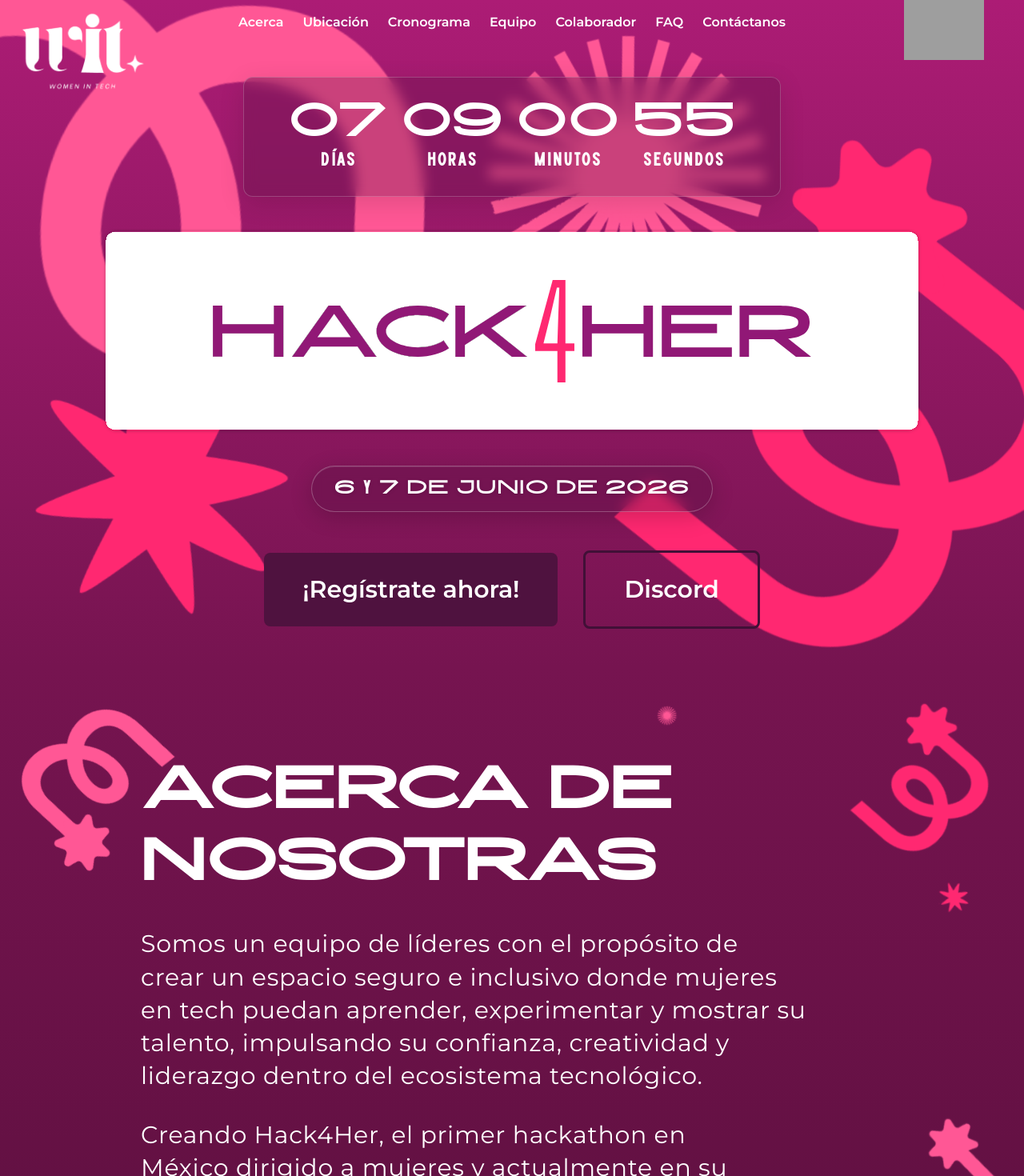
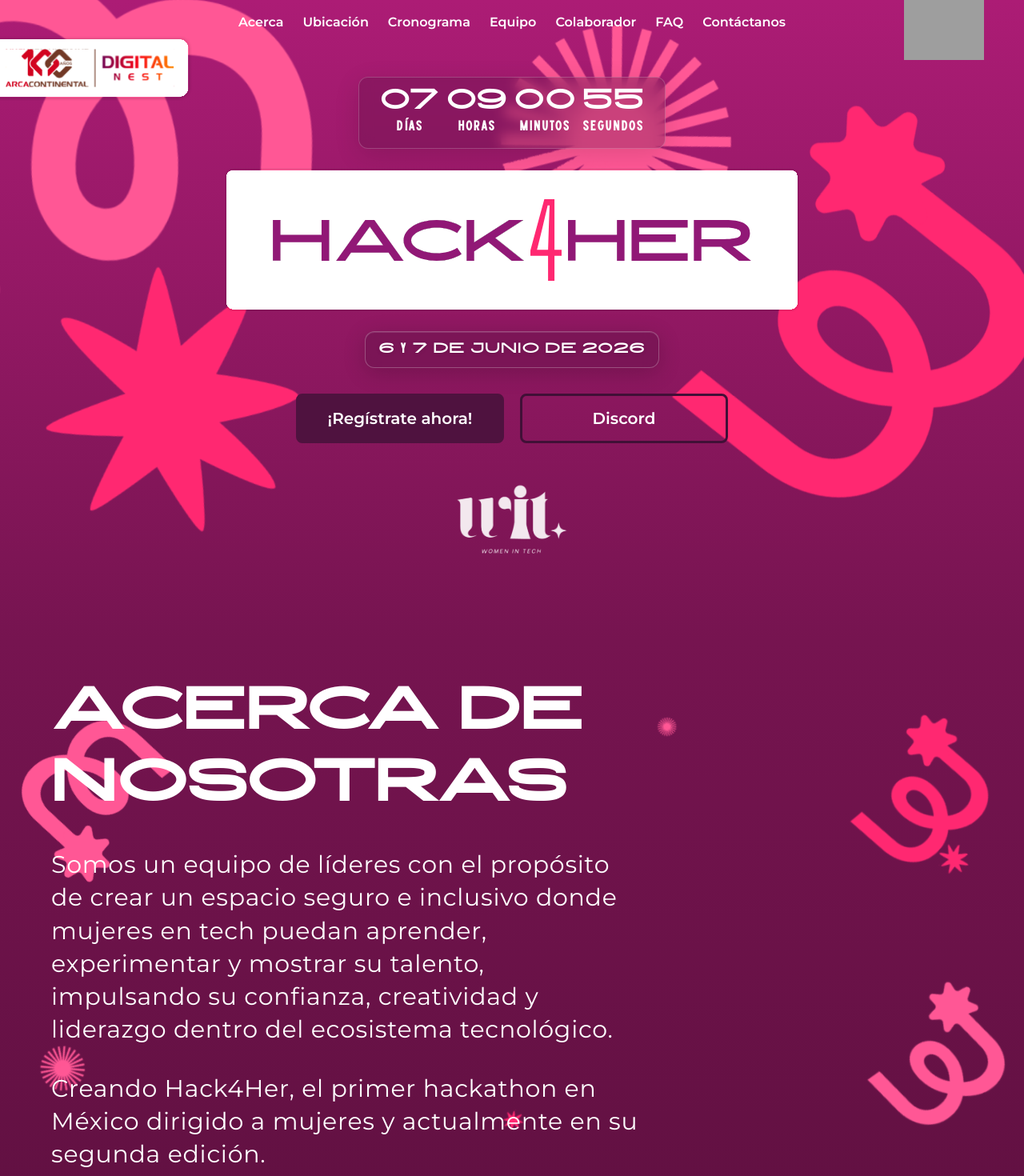
Before and after one commit to WIT-MTY/webpage_h4h, a Next.js app: page / in a window 1280 px wide. Shown: the top 1470 px of the page at 80% size. Built offline with nearby package versions, Linux system fonts and the light colour scheme; grey boxes are pictures that could not be loaded.

Commit message:
new: logo arca y logo wit pos distinto y fixes y enchanced registro page

```diff
--- a/app/componentes/formulario_comp/BotonForms.tsx
+++ b/app/componentes/formulario_comp/BotonForms.tsx
@@ -2,11 +2,11 @@
 
 const BotonForms = () => {
     return (
-        <Link href="/registro">
+        <Link href="/registro" className="w-full sm:w-auto">
             <button
                 type="button"
-                className="w-full sm:w-auto text-white font-montserrat text-xl sm:text-2xl md:text-3xl font-semibold rounded-lg transition-all duration-300 hover:scale-[1.02] active:scale-[0.98] py-5 px-8 sm:py-6 sm:px-11 md:py-7 md:px-12 min-h-[3.5rem] sm:min-h-0"
-                style={{ backgroundColor: '#4F123F' }}
+                className="w-full sm:w-[240px] md:w-[260px] text-white font-montserrat text-base sm:text-lg md:text-xl font-semibold rounded-lg transition-all duration-300 hover:scale-[1.02] active:scale-[0.98] py-2.5 px-5 sm:py-3 sm:px-6 md:py-3.5 md:px-7 min-h-[2.75rem] sm:min-h-0 border-[3px]"
+                style={{ backgroundColor: '#4F123F', borderColor: '#4F123F' }}
             >
                 ¡Regístrate ahora!
 
--- a/app/componentes/navbar/header.tsx
+++ b/app/componentes/navbar/header.tsx
@@ -46,10 +46,6 @@
     <header className="fixed top-0 w-full z-50 transition-all duration-300">
       <nav className="px-6 py-3 flex font-montserrat font-semibold text-white">
 
-        <div className="hidden lg:block z-50"> {/* logo no visible en celular */}
-          {isHome && <Logo image_logo="/images/wit_logos/logo_wit_blanco.png" w_logo="w-40" />}
-        </div>
-
         <button onClick={() => setIsMenuOpen(!isMenuOpen)} className="lg:hidden text-white focus:outline-none z-50">
           <svg className="w-6 h-6" fill="none" stroke="currentColor" viewBox="0 0 24 24">
             {isMenuOpen ? (
--- a/app/componentes/registro/BotonRegistro.tsx
+++ b/app/componentes/registro/BotonRegistro.tsx
@@ -4,7 +4,7 @@
     return (
         <div>
             <Link href="/registro">
-                <button className="bg-[#4F123F] text-white px-4 py-4 rounded-2xl hover:bg-secundario-morado-800 transition-colors duration-300">
+                <button className="bg-[#4F123F] text-white px-5 py-5 rounded-2xl hover:bg-secundario-morado-800 transition-colors duration-300">
                     ¡Regístrate ahora!
                 </button>
             </Link>
--- a/app/pages/acercaSection.tsx
+++ b/app/pages/acercaSection.tsx
@@ -4,7 +4,7 @@
 
 const AcercaSection = () => {
     return (
-        <Section id="acerca" className="h-full flex items-center justify-center relative overflow-x-hidden" bg_color="linear-gradient(180deg, #761450, #5F1040)" noPadding={true}>
+        <Section id="acerca" className="h-full flex items-start justify-start relative overflow-x-hidden pt-12 md:pt-12" bg_color="linear-gradient(180deg, #761450, #5F1040)" noPadding={true} minHeightViewport={true}>
             {/* Background Decorations */}
             <div className="absolute inset-0 z-0 overflow-hidden pointer-events-none">
                 <BackgroundDecor />
@@ -17,7 +17,7 @@
             </div>
 
             {/* Content Container */}
-            <div className="relative z-10 w-full max-w-full pl-16 pr-4 sm:pl-20 sm:pr-6 md:pl-32 md:pr-12 lg:pl-44 lg:pr-16 flex flex-col lg:flex-row items-start justify-between gap-8 md:gap-12 overflow-x-hidden">
+            <div className="relative z-10 w-full max-w-full pl-4 pr-4 sm:pl-6 sm:pr-6 md:pl-12 md:pr-12 lg:pl-16 lg:pr-16 flex flex-col lg:flex-row items-start justify-between gap-8 md:gap-12 overflow-x-hidden">
                 {/* Text Content */}
                 <div className="w-full lg:max-w-[min(100%,52rem)] space-y-6 md:space-y-8 text-left">
                     <h1 className="font-high-cruiser text-4xl sm:text-5xl md:text-6xl lg:text-7xl font-bold text-white uppercase tracking-wide leading-tight max-w-full">
@@ -26,12 +26,12 @@
                         nosotras
                     </h1>
 
-                    <div className="max-w-full space-y-6 md:space-y-8 text-white font-montserrat font-normal">
-                        <p className="max-w-[90vw] sm:max-w-[52ch] md:max-w-[56ch] lg:max-w-[58ch] text-lg sm:text-xl md:text-2xl lg:text-3xl leading-snug tracking-wide text-pretty">
+                    <div className="max-w-full space-y-6 md:space-y-8">
+                        <p className="text-white font-montserrat font-normal text-lg sm:text-xl md:text-2xl lg:text-3xl leading-snug tracking-wide text-pretty max-w-[37ch] text-left">
                             Somos un equipo de líderes con el propósito de crear un espacio seguro e inclusivo donde mujeres en tech puedan aprender, experimentar y mostrar su talento, impulsando su confianza, creatividad y liderazgo dentro del ecosistema tecnológico.
                         </p>
 
-                        <p className="max-w-[90vw] sm:max-w-[52ch] md:max-w-[56ch] lg:max-w-[58ch] text-lg sm:text-xl md:text-2xl lg:text-3xl leading-snug tracking-wide text-pretty">
+                        <p className="text-white font-montserrat font-normal text-lg sm:text-xl md:text-2xl lg:text-3xl leading-snug tracking-wide text-pretty max-w-[38ch] text-left">
                             Creando Hack4Her, el primer hackathon en México dirigido a mujeres y actualmente en su segunda edición.
                         </p>
                     </div>
--- a/app/pages/contactanosSection.tsx
+++ b/app/pages/contactanosSection.tsx
@@ -22,8 +22,8 @@
         />
 
         <div className="max-w-7xl mx-auto px-4 sm:px-6 lg:px-8">
-        <div className="flex flex-col lg:flex-row justify-between gap-8 lg:gap-12 pb-10 md:pb-12 lg:pb-16 xl:pb-20 relative z-10 pt-20 md:pt-24 lg:pt-28">
-          <div className="text-center lg:text-left w-full lg:w-1/2 mt-8 md:mt-12 lg:mt-16">
+        <div className="flex flex-col lg:flex-row justify-between gap-8 lg:gap-12 pb-10 md:pb-12 lg:pb-16 xl:pb-20 relative z-10 pt-32 md:pt-36 lg:pt-30">
+          <div className="text-center lg:text-left w-full lg:w-1/2 mt-4 md:mt-6 lg:mt-8">
             <h1 className="font-high-cruiser text-2xl sm:text-2xl md:text-2xl lg:text-3xl xl:text-3xl text-white mb-6 z-10 underline">
               CONTÁCTANOS
             </h1>
@@ -31,7 +31,7 @@
 
           </div>
 
-          <div className="text-center lg:text-right w-full lg:w-1/2 mt-8 md:mt-12 lg:mt-16">
+          <div className="text-center lg:text-right w-full lg:w-1/2 mt-4 md:mt-6 lg:mt-8">
             <h1 className="font-high-cruiser text-2xl sm:text-2xl md:text-2xl lg:text-3xl xl:text-3xl text-white mb-6 z-10 underline">
               EXPLORA
             </h1>
--- a/app/pages/homeSection.tsx
+++ b/app/pages/homeSection.tsx
@@ -44,23 +44,23 @@
             <div className="absolute inset-0 w-full h-full pointer-events-none">
                 <DoodleRosaInicio
                     top_position="-2%"
-                    left_position="-3%"
-                    width="800px"
-                    height="800px"
+                    left_position="-2%"
+                    width="586px"
+                    height="585px"
                     rotation="-1"
                     opacity={1}
                 />
                 <Sol
                     top_position="-11%"
-                    left_position="37%"
-                    width="600px"
-                    height="600px"
+                    left_position="40%"
+                    width="500px"
+                    height="500px"
                     rotation="-1"
                     opacity={5}
                 />
                 <Estrella
-                    top_position="50%"
-                    left_position="-1%"
+                    top_position="42%"
+                    left_position="0%"
                     width="400px"
                     height="430px"
                     rotation="0"
@@ -68,55 +68,64 @@
                 />
                 <DoodleFuerte
                     top_position="0%"
-                    left_position="30%"
-                    width="1150px"
-                    height="1100px"
+                    left_position="42%"
+                    width="900px"
+                    height="850px"
                     rotation="0"
                     opacity={1}
                 />
             </div>
 
+            {/* Logo ARCA - positioned on the left */}
+            <div className="absolute left-0 sm:left-0 md:left-0 lg:left-0 top-[4%] sm:top-[5%] md:top-[6%] z-20 pointer-events-none">
+                <img
+                    src="/images/colaborador_images/logo arca home.svg"
+                    alt="Logo ARCA"
+                    className="w-100 sm:w-90 md:w-90 lg:w-70 xl:w-60 h-auto opacity-100"
+                />
+            </div>
+
             {/* Content — scroll del documento (sin contenedor interno que atrape la rueda táctil) */}
-            <div className="relative z-10 w-full flex flex-col items-center gap-4 sm:gap-6 md:gap-8 lg:gap-10 px-2 sm:px-3 md:px-4 pt-14 sm:pt-20 md:pt-24 pb-10 sm:pb-12">
+            <div className="relative z-10 w-full flex flex-col items-center gap-3 sm:gap-4 md:gap-5 lg:gap-6 px-2 sm:px-3 md:px-4 pt-14 sm:pt-20 md:pt-24 pb-8 sm:pb-10 md:pb-12">
                 {/* Countdown Timer */}
-                <div className="w-full max-w-2xl backdrop-blur-sm rounded-xl px-0 py-3.5 sm:py-5 md:py-7 border border-white/20 shadow-[0_8px_32px_rgba(0,0,0,0.12)]" style={{ backgroundColor: '#4F123F4D', marginLeft: '-1rem', marginRight: '-1rem' }}>
-                    <div className="grid grid-cols-2 gap-x-2 gap-y-3 sm:flex sm:flex-row sm:items-center sm:justify-center sm:gap-2.5 md:gap-4">
+                <div className="w-full max-w-sm backdrop-blur-sm rounded-xl px-0 py-2 sm:py-2.5 md:py-3 border border-white/20 shadow-[0_8px_32px_rgba(0,0,0,0.12)]" style={{ backgroundColor: '#4F123F4D' }}>
+                    <div className="grid grid-cols-2 gap-x-1 gap-y-1.5 sm:flex sm:flex-row sm:items-center sm:justify-center sm:gap-1.5 md:gap-2">
                         {/* Days */}
                         <div className="flex flex-col items-center">
-                            <div className="text-white text-3xl sm:text-4xl md:text-6xl font-high-cruiser tabular-nums leading-none">
+                            <div className="text-white text-2xl sm:text-3xl md:text-4xl font-high-cruiser tabular-nums leading-none">
                                 {String(timeLeft.days).padStart(2, '0')}
                             </div>
-                            <div className="text-white text-base sm:text-xl md:text-2xl font-high-cruiser tracking-wider">días</div>
+                            <div className="text-white text-sm sm:text-base md:text-lg font-high-cruiser tracking-wider">días</div>
                         </div>
 
                         {/* Hours */}
                         <div className="flex flex-col items-center">
-                            <div className="text-white text-3xl sm:text-4xl md:text-6xl font-high-cruiser tabular-nums leading-none">
+                            <div className="text-white text-2xl sm:text-3xl md:text-4xl font-high-cruiser tabular-nums leading-none">
                                 {String(timeLeft.hours).padStart(2, '0')}
                             </div>
-                            <div className="text-white text-base sm:text-xl md:text-2xl font-high-cruiser tracking-wider">horas</div>
+                            <div className="text-white text-sm sm:text-base md:text-lg font-high-cruiser tracking-wider">horas</div>
                         </div>
 
                         {/* Minutes */}
                         <div className="flex flex-col items-center">
-                            <div className="text-white text-3xl sm:text-4xl md:text-6xl font-high-cruiser tabular-nums leading-none">
+                            <div className="text-white text-2xl sm:text-3xl md:text-4xl font-high-cruiser tabular-nums leading-none">
                                 {String(timeLeft.minutes).padStart(2, '0')}
                             </div>
-                            <div className="text-white text-base sm:text-xl md:text-2xl font-high-cruiser tracking-wider">minutos</div>
+                            <div className="text-white text-sm sm:text-base md:text-lg font-high-cruiser tracking-wider">minutos</div>
                         </div>
 
                         {/* Seconds */}
                         <div className="flex flex-col items-center">
-                            <div className="text-white text-3xl sm:text-4xl md:text-6xl font-high-cruiser tabular-nums leading-none">
+                            <div className="text-white text-2xl sm:text-3xl md:text-4xl font-high-cruiser tabular-nums leading-none">
                                 {String(timeLeft.seconds).padStart(2, '0')}
                             </div>
-                            <div className="text-white text-base sm:text-xl md:text-2xl font-high-cruiser tracking-wider">segundos</div>
+                            <div className="text-white text-sm sm:text-base md:text-lg font-high-cruiser tracking-wider">segundos</div>
                         </div>
                     </div>
                 </div>
 
                 {/* HACK4HER — misma altura en HACK/HER; grupo centrado en el rectángulo */}
-                <div className="relative w-[min(96vw,64rem)] shrink-0 overflow-hidden">
+                <div className="relative w-[min(85vw,45rem)] shrink-0 overflow-hidden">
                     {/* Background Rectangle */}
                     <img
                         src="/images/figuras/rectangle_inicio.svg"
@@ -128,25 +137,25 @@
                     <div
                         className="absolute inset-0 flex items-center justify-center box-border"
                         style={{
-                            paddingLeft: 'clamp(2.5rem, 10vw, 8rem)',
-                            paddingRight: 'clamp(2.5rem, 10vw, 8rem)',
+                            paddingLeft: 'clamp(2rem, 8vw, 6rem)',
+                            paddingRight: 'clamp(2rem, 8vw, 6rem)',
                         }}
                     >
-                        <div className="flex max-w-full max-h-full items-center justify-center gap-1 sm:gap-1.5 md:gap-2.5">
+                        <div className="flex max-w-full max-h-full items-center justify-center gap-1 sm:gap-1.5 md:gap-2">
                             <img
                                 src="/images/figuras/HACK.svg"
                                 alt="HACK"
-                                className="h-[4.65rem] w-auto max-h-[17vw] max-w-[33vw] shrink-0 object-contain object-center sm:h-[5.5rem] sm:max-h-[15vw] md:h-[6.65rem] md:max-h-[12.5vw] lg:h-[4rem] lg:max-h-[5.5vw] xl:h-[4.5rem] xl:max-h-[5vw]"
+                                className="h-[3.5rem] w-auto max-h-[14vw] max-w-[30vw] shrink-0 object-contain object-center sm:h-[4rem] sm:max-h-[12vw] md:h-[5rem] md:max-h-[10vw] lg:h-[3.5rem] lg:max-h-[4.5vw] xl:h-[3.8rem] xl:max-h-[4vw]"
                             />
                             <img
                                 src="/images/figuras/4.svg"
                                 alt="4"
-                                className="h-[4.75rem] w-auto max-h-[18vw] max-w-[20vw] shrink-0 object-contain object-center sm:h-[5.75rem] sm:max-h-[16vw] md:h-[7.25rem] md:max-h-[14vw] lg:h-[9rem] lg:max-h-[11vw] xl:h-[9.5rem] xl:max-h-[10vw]"
+                                className="h-[3.6rem] w-auto max-h-[15vw] max-w-[18vw] shrink-0 object-contain object-center sm:h-[4.2rem] sm:max-h-[13vw] md:h-[5.5rem] md:max-h-[11vw] lg:h-[7rem] lg:max-h-[9vw] xl:h-[7.5rem] xl:max-h-[8vw]"
                             />
                             <img
                                 src="/images/figuras/HER.svg"
                                 alt="HER"
-                                className="h-[3.75rem] w-auto max-h-[14vw] max-w-[28vw] shrink-0 object-contain object-center sm:h-[4.5rem] sm:max-h-[12vw] md:h-[5.5rem] md:max-h-[10vw] lg:h-[4rem] lg:max-h-[5.5vw] xl:h-[4.5rem] xl:max-h-[5vw]"
+                                className="h-[2.8rem] w-auto max-h-[12vw] max-w-[25vw] shrink-0 object-contain object-center sm:h-[3.3rem] sm:max-h-[10vw] md:h-[4.2rem] md:max-h-[8vw] lg:h-[3.5rem] lg:max-h-[4.5vw] xl:h-[3.8rem] xl:max-h-[4vw]"
                             />
                         </div>
                     </div>
@@ -154,28 +163,37 @@
 
                 {/* Fecha — misma familia visual que countdown (vidrio + high-cruiser) */}
                 <div className="w-full flex justify-center px-1 -mt-1 sm:mt-0">
-                    <div className="inline-flex items-center justify-center rounded-full border border-white/25 bg-[#4F123F4D] backdrop-blur-sm px-4 py-2 sm:px-6 sm:py-2.5 md:px-7 md:py-3 max-w-full shadow-[0_6px_28px_rgba(0,0,0,0.18),inset_0_1px_0_rgba(255,255,255,0.12)]">
-                        <p className="font-high-cruiser text-white text-center text-base sm:text-lg md:text-xl lg:text-2xl tracking-wide sm:tracking-wider text-balance drop-shadow-sm">
+                    <div className="inline-flex items-center justify-center rounded-xl border border-white/25 bg-[#4F123F4D] backdrop-blur-sm px-2.5 py-1 sm:px-3 sm:py-1.5 md:px-4 md:py-2 max-w-full shadow-[0_6px_28px_rgba(0,0,0,0.18),inset_0_1px_0_rgba(255,255,255,0.12)]">
+                        <p className="font-high-cruiser text-white text-center text-xs sm:text-sm md:text-base lg:text-lg tracking-wide sm:tracking-wider text-balance drop-shadow-sm">
                             6 y 7 DE JUNIO DE 2026
                         </p>
                     </div>
                 </div>
 
                 {/* Botones extra grandes; esquinas poco redondeadas */}
-                <div className="flex flex-col sm:flex-row items-stretch sm:items-center justify-center gap-4 sm:gap-6 md:gap-8 w-full max-w-4xl mt-1 sm:mt-2 px-0 sm:px-1">
+                <div className="flex flex-col sm:flex-row items-center justify-center gap-3 sm:gap-4 md:gap-5 w-full max-w-4xl mt-1 sm:mt-2 px-0 sm:px-1">
                     {/* Register Button */}
                     <BotonForms />
 
                     {/* Discord Button */}
-                    <a href="https://discord.gg/nPj88kyzkm" target="_blank" rel="noopener noreferrer">
+                    <a href="https://discord.gg/nPj88kyzkm" target="_blank" rel="noopener noreferrer" className="w-full sm:w-auto">
                         <button
                             type="button"
-                            className="w-full sm:w-auto bg-transparent hover:bg-white/10 text-white font-montserrat text-xl sm:text-2xl md:text-3xl font-semibold rounded-lg transition-all duration-300 hover:scale-[1.02] active:scale-[0.98] py-5 px-8 sm:py-6 sm:px-11 md:py-7 md:px-12 min-h-[3.5rem] sm:min-h-0 border-[3px] border-[#411037]"
+                            className="w-full sm:w-[240px] md:w-[260px] bg-transparent hover:bg-white/10 text-white font-montserrat text-base sm:text-lg md:text-xl font-semibold rounded-lg transition-all duration-300 hover:scale-[1.02] active:scale-[0.98] py-2.5 px-5 sm:py-3 sm:px-6 md:py-3.5 md:px-7 min-h-[2.75rem] sm:min-h-0 border-[3px] border-[#411037]"
                         >
                             Discord
 
                         </button>
                     </a>
+                </div>
+
+                {/* Logo WIT centrado abajo */}
+                <div className="w-full flex justify-center mt-4 sm:mt-5 md:mt-6">
+                    <img
+                        src="/images/wit_logos/logo_wit_blanco.png"
+                        alt="Logo WIT"
+                        className="w-24 sm:w-28 md:w-32 lg:w-36 h-auto opacity-90"
+                    />
                 </div>
             </div>
       </Section>
--- a/app/pages/patrocinadorSection.tsx
+++ b/app/pages/patrocinadorSection.tsx
@@ -23,7 +23,7 @@
       </div>
 
       <div className="flex justify-center w-full z-10 relative">
-        <div className="bg-white rounded-2xl shadow-xl w-full max-w-4/5 md:max-w-4/5 lg:max-w-9/10 p-8 md:p-10 hover:scale-105 transition-transform duration-300 mx-auto text-center space-y-4">
+        <div className="bg-white rounded-2xl shadow-xl w-full max-w-2xl md:max-w-3xl lg:max-w-4xl p-6 md:p-8 hover:scale-105 transition-transform duration-300 mx-auto text-center space-y-4">
           <img
             src="/images/colaborador_images/AC_100aniv_Digital_Nest_logo.png"
             alt="Logo de Arca Continental"
--- a/app/pages/queesSection.tsx
+++ b/app/pages/queesSection.tsx
@@ -22,11 +22,11 @@
             </div>
 
             {/* Content Container */}
-            <div className="relative z-10 w-full pl-4 sm:pl-6 md:pl-12 lg:pl-16 -mr-52 sm:-mr-40 md:-mr-28 lg:-mr-20 flex flex-col lg:flex-row items-start justify-between gap-12" style={{ maxWidth: '100vw', overflow: 'hidden' }}>
+            <div className="relative z-10 w-full max-w-full pl-4 pr-4 sm:pl-6 sm:pr-6 md:pl-12 md:pr-12 lg:pl-16 lg:pr-16 flex flex-col lg:flex-row items-start justify-between gap-12 overflow-x-hidden">
                 {/* Text Content - Right Side */}
                 <div className="w-full lg:w-5/6 space-y-8 text-right ml-auto">
-                    <p className="text-white font-montserrat font-normal text-xl md:text-2xl lg:text-3xl leading-snug max-w-[90vw] sm:max-w-[52ch] md:max-w-[56ch] lg:max-w-[58ch] ml-auto">
-                        Somos un hackathon gratuito de 24 horas, organizado por mujeres para impulsar el talento femenino universitario. Ven a proponer soluciones innovadoras a desafíos reales, participar en talleres dinámicos y conectar con una comunidad diversa de profesionales de la industria.
+                    <p className="text-white font-montserrat font-normal text-lg sm:text-xl md:text-2xl lg:text-3xl leading-snug tracking-wide text-pretty max-w-[44ch] ml-auto text-right">
+                        Somos un hackathon gratuito de 24 horas, organizado por mujeres para impulsar el talento femenino universitario. Propón soluciones innovadoras a desafíos reales y conecta con profesionales de la industria.
                     </p>
                 </div>
             </div>
```
Also changed, not shown: app/componentes/formulario_comp/HeaderForms.tsx (+6 -6 lines), app/componentes/general/AdaGuia.tsx (+6 -3 lines), app/componentes/general/Footer.tsx (+6 -3 lines), app/registro/page.tsx (+60 -12 lines), public/images/colaborador_images/logo arca home.svg (added).
